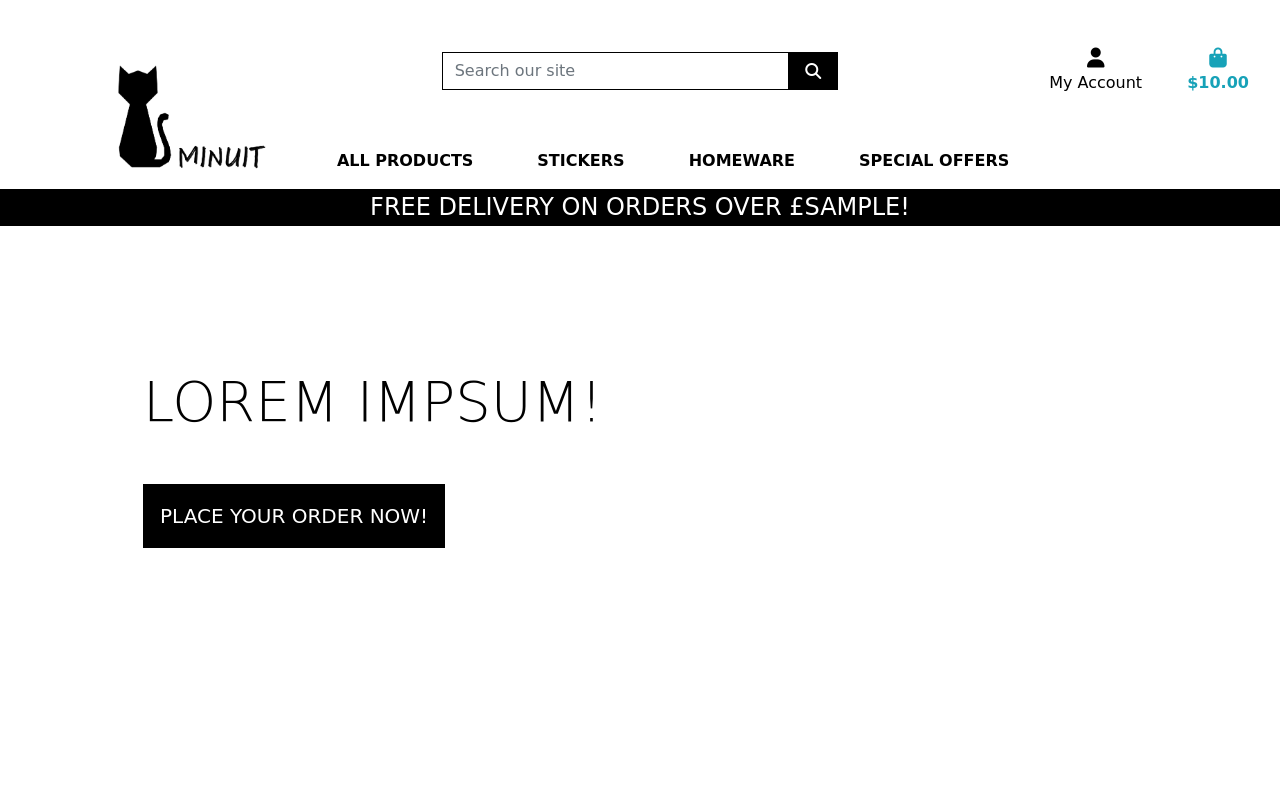
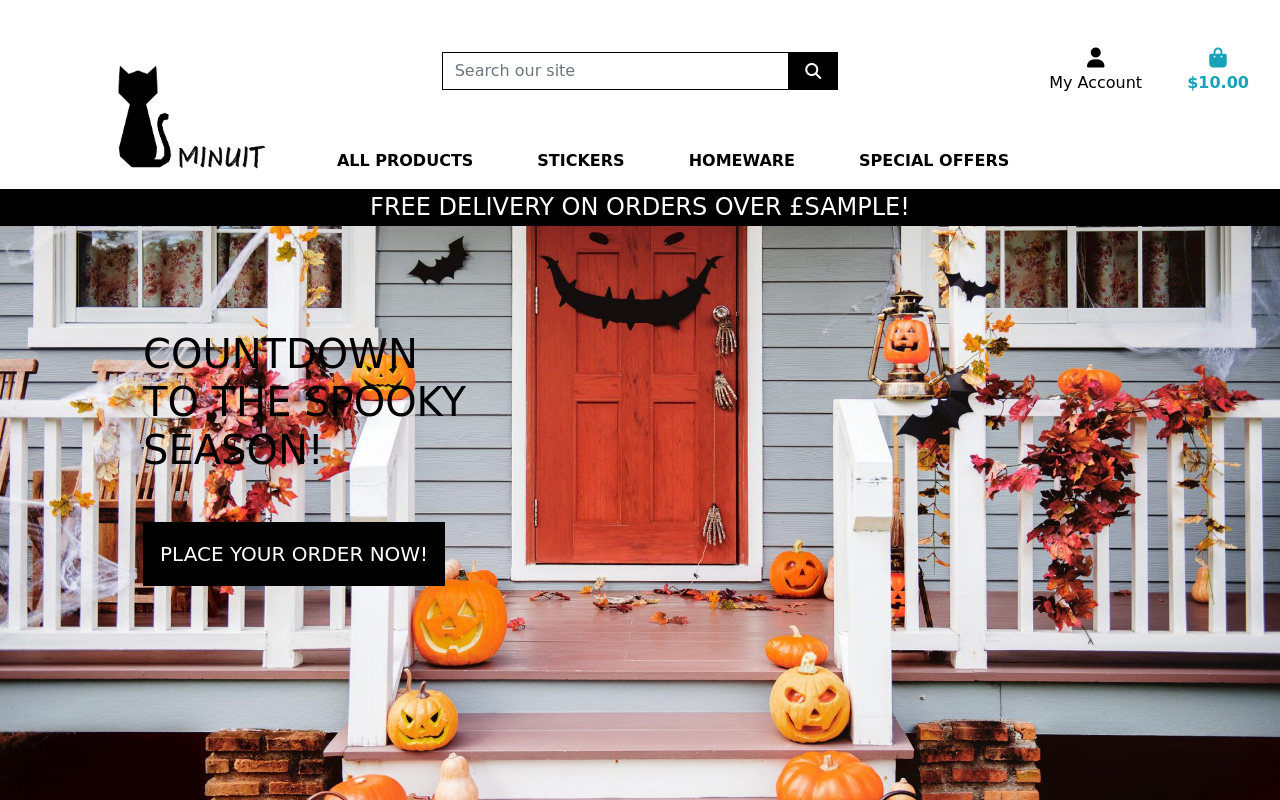
Before and after one commit to Mikatep/Milestone-4-2nd-option, a Django app: template home/templates/home/index.html in a window 1280 px wide. Run offline with Django 3.2, Linux system fonts and the light colour scheme; the template is opened without the code that fills it: most values are stand-ins (such as "Sample title", 1, 10 or a date in 2020); some libraries are stand-ins or nearby versions; some web fonts are replaced.

Commit message:
hero image added, and few changes in in dex and base html

```diff
--- a/home/templates/home/index.html
+++ b/home/templates/home/index.html
@@ -13,8 +13,8 @@
     <div class="container h-100">
         <div class="row h-100">
             <div class="col-7 col-md-6 my-auto">
-                <h1 class="display-4 logo-font text-black">
-                    Lorem Impsum!
+                <h1 class="logo-font text-black">
+                    Countdown <br> to the spooky season!
                 </h1>
                 <div class="my-5">
                     <h4>
--- a/static/css/base.css
+++ b/static/css/base.css
@@ -3,7 +3,7 @@ html {
 }
 
 body {
-    background: url('') no-repeat center center fixed;
+    background: url('/media/door1.jpg') no-repeat center center fixed;
     background-size: cover;
     height: calc(100vh - 164px);
     color: #555;
@@ -66,10 +66,6 @@ body {
     height: 125px
 }
 
-.navbar-nav {
-
-}
-
 /* -------------------------------- Media Queries */
 
 /* Slightly larger container on xl screens */
--- a/templates/base.html
+++ b/templates/base.html
@@ -47,7 +47,7 @@
     <header class="container-fluid fixed-top">
         <div id = "topnav" class="row bg-white pt-lg-2 d-none d-lg-flex">
             <div id="logo" class="col-12 col-lg-4 my-auto py-1 py-lg-0 text-center text-lg-left">
-                <a href=""><img id="logo" src="/media/logomini.png" alt="logo"></a>
+                <a href="{% url 'home' %}"><img id="logo" src="/media/logomini.png" alt="logo"></a>
             </div>
             <div class="col-12 col-lg-4 my-auto py-1 py-lg-0">
                 <form method="GET" action="">
```
Also changed, not shown: media/door1.jpg (added), media/door2.jpeg (added), media/halloween.jpg (added).
